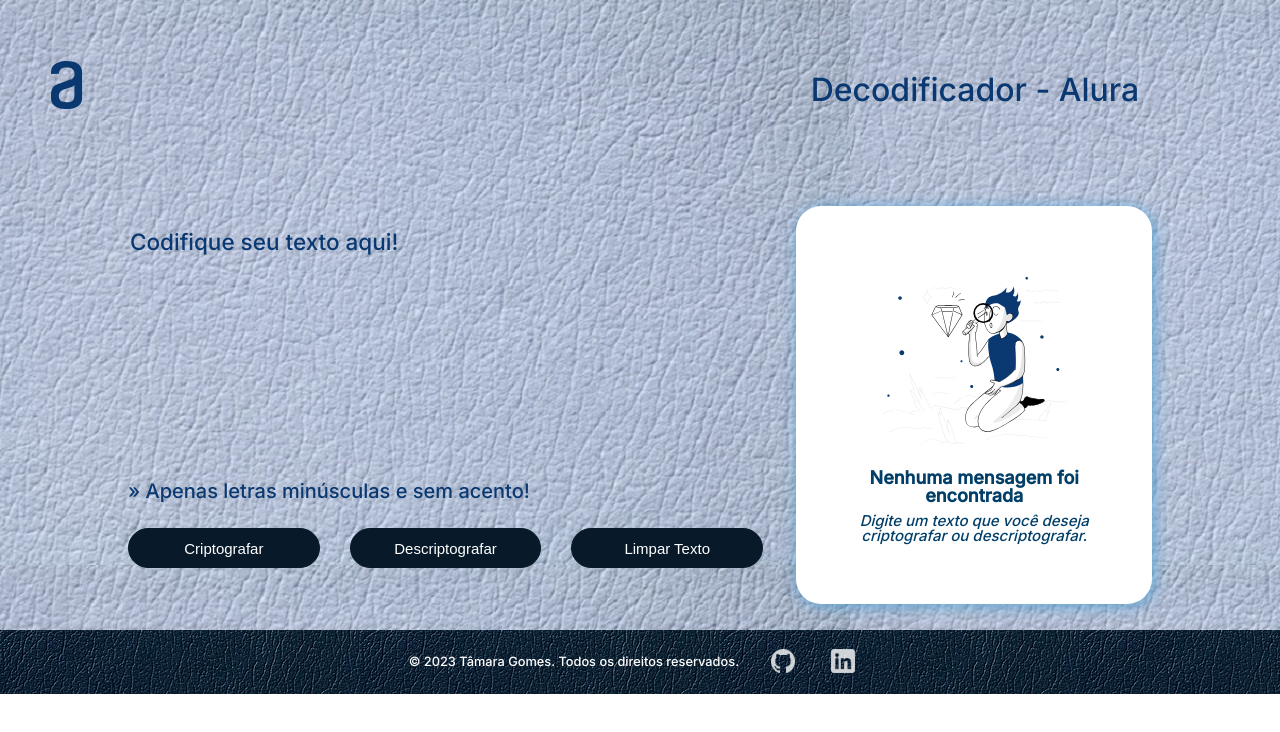
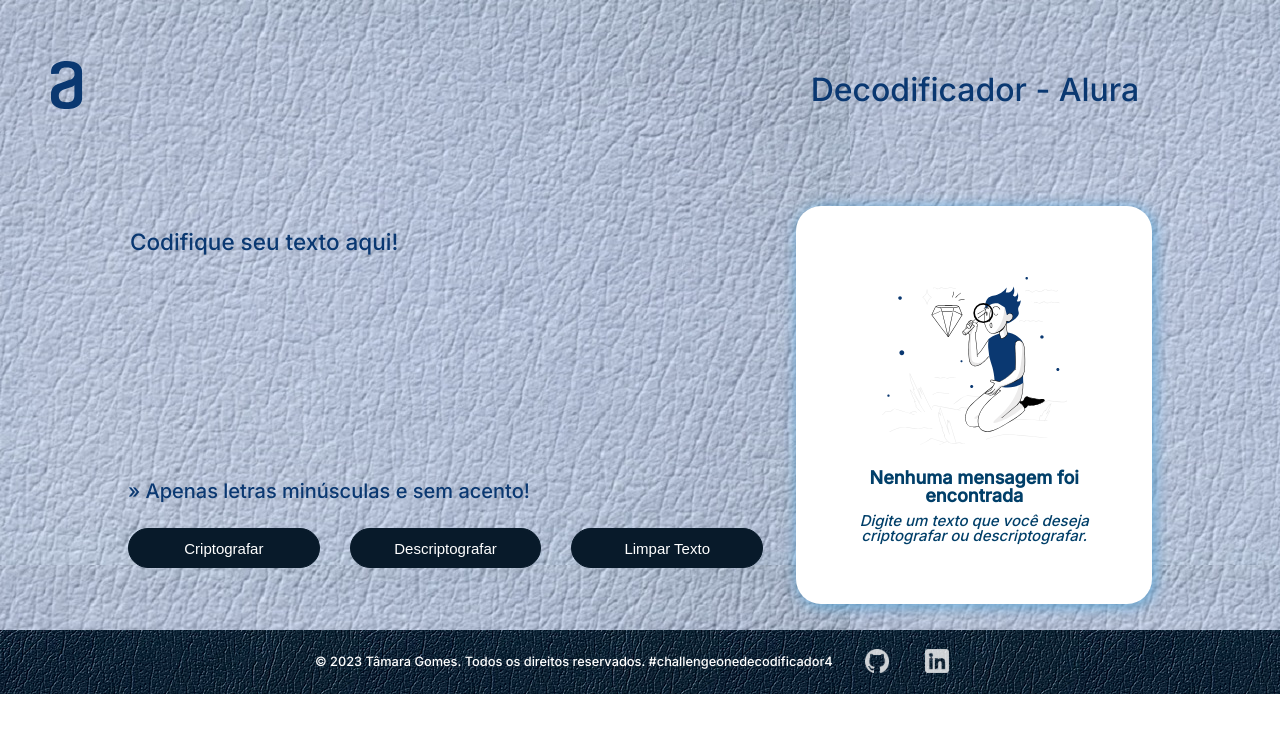
Before and after one commit to auritamara/Challenge-Decodificador-Alura, a plain HTML site: page index.html in a window 1280 px wide. Drawn offline with Linux system fonts and the light colour scheme.

Commit message:
Add files via upload

```diff
--- a/index.html
+++ b/index.html
@@ -43,7 +43,7 @@
         </main>
     </div>
     <footer>
-        <p>&#169; 2023 Tâmara Gomes. Todos os direitos reservados.</p>
+        <p>&#169; 2023 Tâmara Gomes. Todos os direitos reservados. #challengeonedecodificador4</p>
         <div class="icons">
             <a href="https://github.com/auritamara" target="_blank">
             <img src="icon_github.png" alt="GitHub" class="githubIcon"></a>
```
